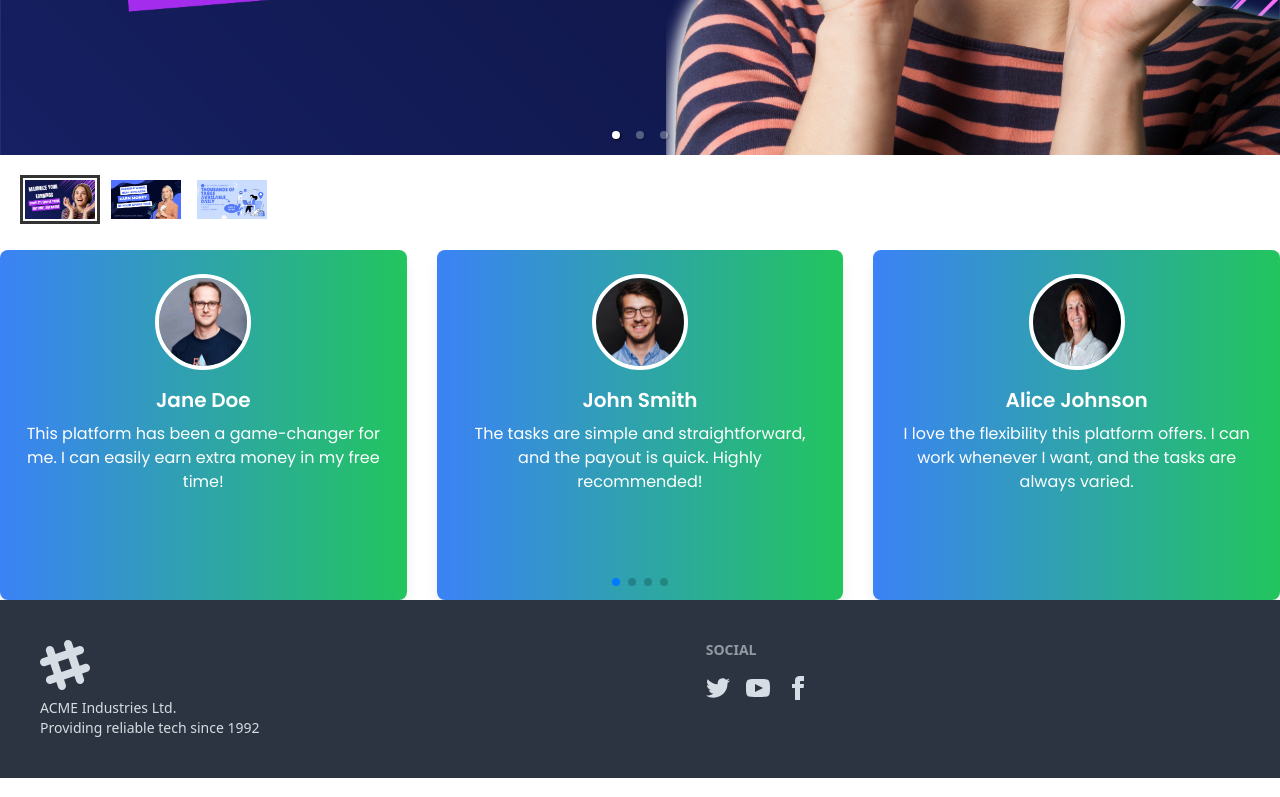
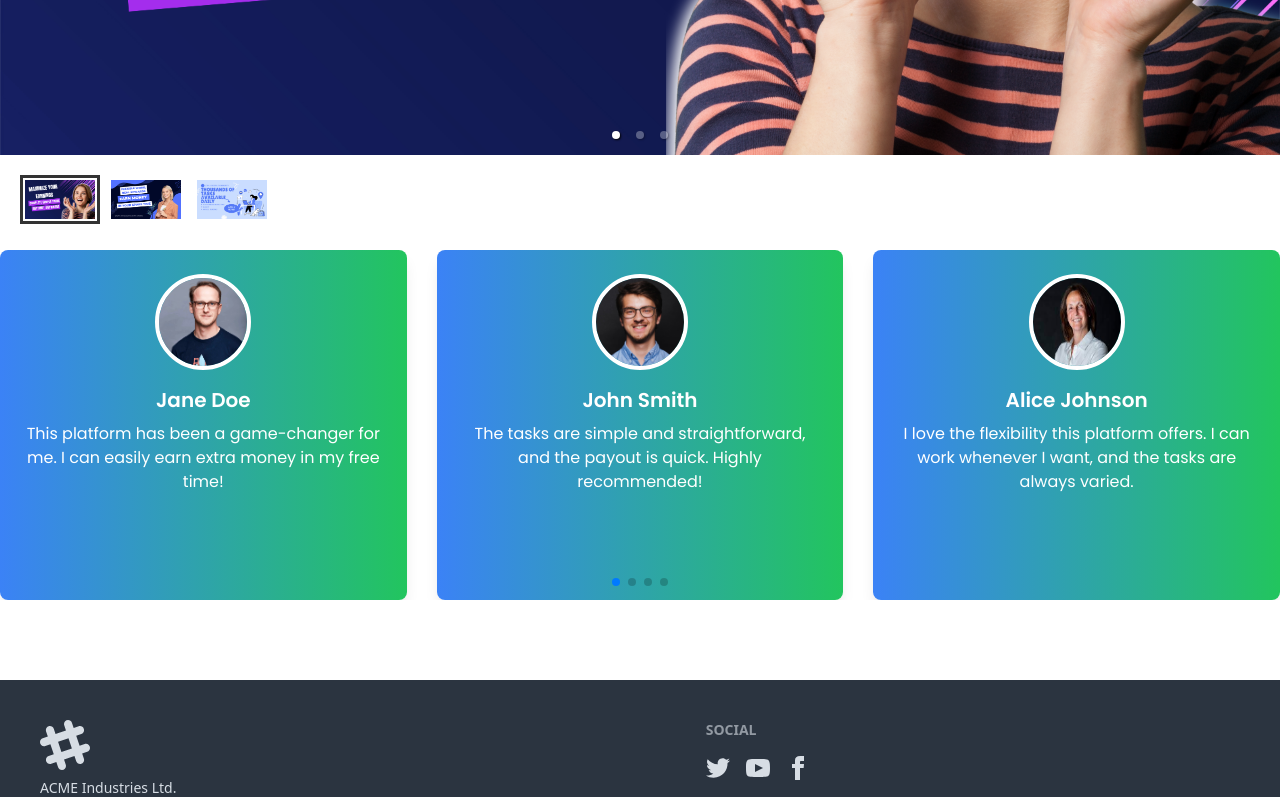
Before and after one commit to NhsTarek/task-wave-client-side, a React (Vite) app: page / in a window 1280 px wide. Shown: the part 565-1362 px from the top of the page. Built offline with nearby package versions, Linux system fonts and the light colour scheme.

Commit message:
added banner

```diff
--- a/eslint.config.js
+++ b/eslint.config.js
@@ -32,6 +32,7 @@ export default [
       ...react.configs['jsx-runtime'].rules,
       ...reactHooks.configs.recommended.rules,
       'react/jsx-no-target-blank': 'off',
+      "react/prop-types": "off",
       'react-refresh/only-export-components': [
         'warn',
         { allowConstantExport: true },
--- a/src/Pages/Home/Home/Reviews/Reviews.jsx
+++ b/src/Pages/Home/Home/Reviews/Reviews.jsx
@@ -11,8 +11,13 @@ import user4 from "../../../../assets/Users/user4.jfif"
 import user5 from "../../../../assets/Users/user5.jfif"
 import user6 from "../../../../assets/Users/user6.jfif"
 
+
+
+
 const Reviews = () => {
     return (
+        <section>
+
             <Swiper
                 slidesPerView={1}
                 spaceBetween={30}
@@ -34,7 +39,7 @@ const Reviews = () => {
                     },
                 }}
                 modules={[Pagination]}
-            className="mySwiper"
+                className="mySwiper mb-20"
             >
                 <SwiperSlide>
                     <div className="p-6 rounded-lg shadow-lg flex flex-col items-center text-center h-full min-h-[350px] bg-gradient-to-r from-blue-500 to-green-500 text-white font-poppins">
@@ -103,6 +108,7 @@ const Reviews = () => {
                     </div>
                 </SwiperSlide>
             </Swiper>
+        </section>
     );
 };
 
--- /dev/null
+++ b/src/components/SectionHeader/SectionHeader.jsx
@@ -0,0 +1,11 @@
+
+
+const SectionHeader = () => {
+    return (
+        <div>
+
+        </div>
+    );
+};
+
+export default SectionHeader;
```
Lines whose indentation alone changed are shown as unchanged.
